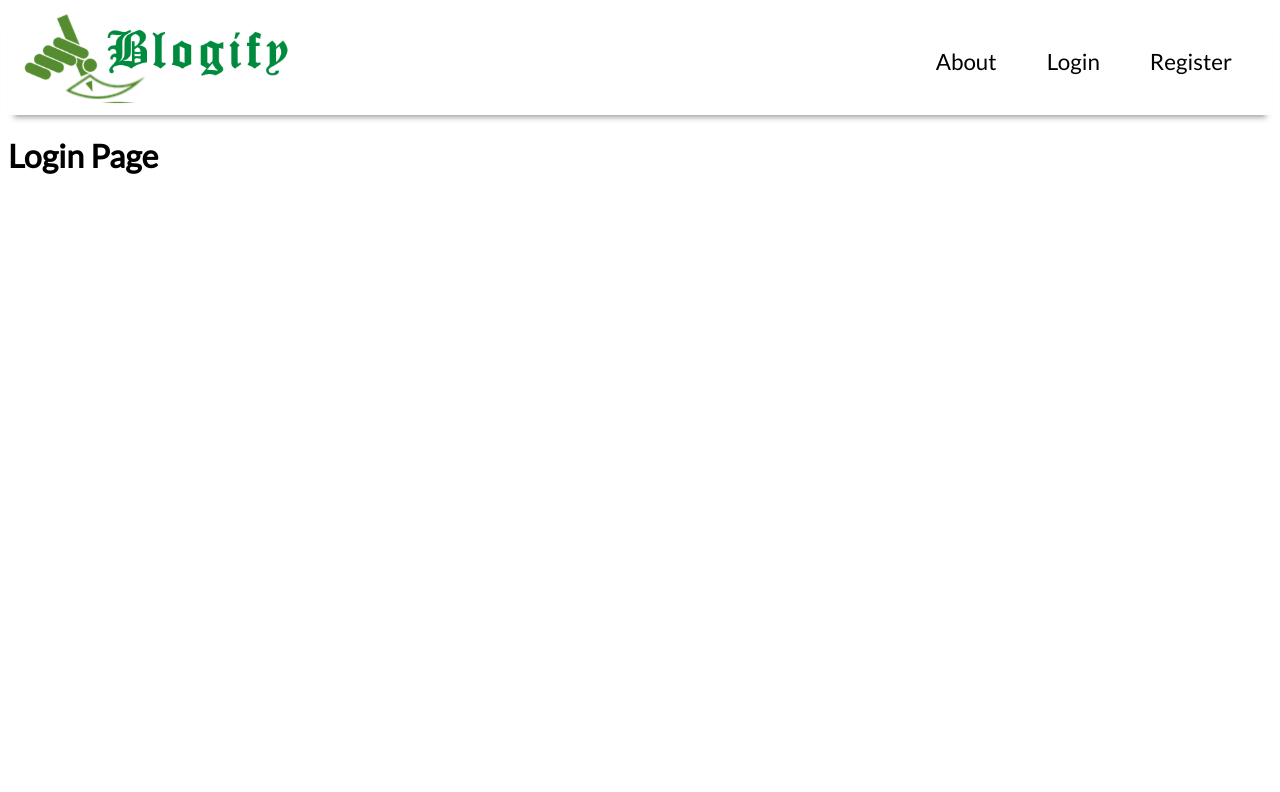
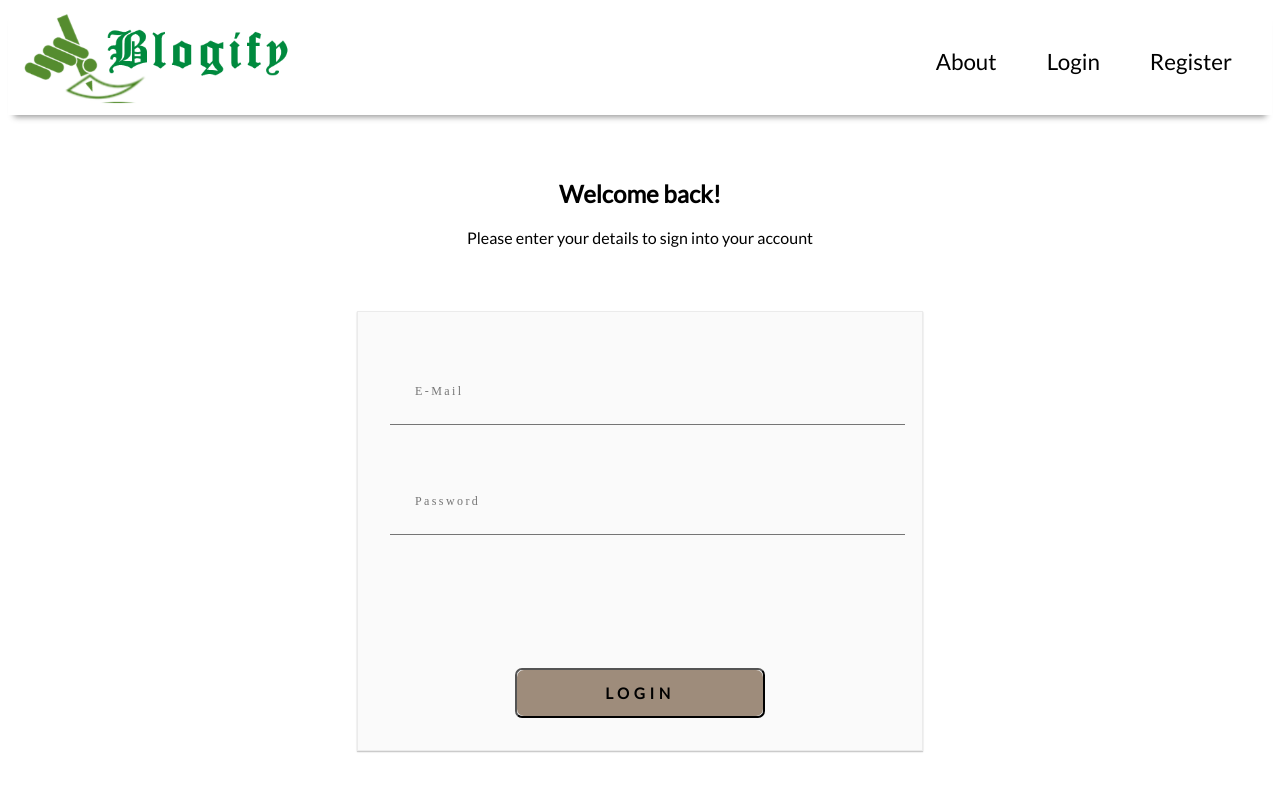
Before and after one commit to shubhamjha25/Blogify, a React (Create React App) app: page /login in a window 1280 px wide. Shown: the top 792 px of the page. Built offline with nearby package versions, Linux system fonts and the light colour scheme.

Commit message:
Login-Logout User

```diff
--- a/src/App.js
+++ b/src/App.js
@@ -4,6 +4,8 @@ import Menu from './components/Menu';
 import About from './components/About';
 import Register from './components/Register';
 import Login from './components/Login';
+import UserHome from './components/UserHome'
+import UserBlogs from './components/UserBlogs';
 import {Route, Switch} from 'react-router-dom';
 
 const App = () => {
@@ -11,6 +13,8 @@ const App = () => {
     <div className="App">
             <Switch>
                 <Route path="/" component={Menu} exact />
+                <Route path="/home" component={UserHome} exact />
+                <Route path="/blogs" component={UserBlogs} exact />
                 <Route path="/about" component={About} exact />
                 <Route path="/register" component={Register} exact />
                 <Route path="/login" component={Login} exact />
--- /dev/null
+++ b/src/components/Login.css
@@ -0,0 +1,158 @@
+hgroup {
+    text-align:center;
+    margin-top: 4em;
+}
+
+span {
+    font-size: 0.95em;
+    font-weight: 600;
+    letter-spacing: 0.3em;
+    line-height: 24px;
+    text-transform: uppercase;
+}
+
+.log-form {
+  width: 500px;
+  margin: 4em auto;
+  padding: 3em 2em 2em 2em;
+  background: #fafafa;
+  border: 1px solid #ebebeb;
+  box-shadow: rgba(0,0,0,0.14902) 0px 1px 1px 0px,rgba(0,0,0,0.09804) 0px 1px 2px 0px;
+}
+
+.group {
+  position: relative;
+  margin-bottom: 45px;
+}
+
+.log-input {
+  font-size: 18px;
+  padding: 10px 10px 10px 5px;
+  -webkit-appearance: none;
+  display: block;
+  background: #fafafa;
+  color: #636363;
+  width: 100%;
+  border: none;
+  border-radius: 0;
+  border-bottom: 1px solid #757575;
+}
+
+.log-input:focus { outline: none; }
+
+.log-form a {
+    font-size: 9px;
+    font-weight: 600;
+    letter-spacing: 0.3em;
+    line-height: 24px;
+    text-transform: uppercase;
+    color: #aaaaaa;
+}
+
+.left-align {
+    float: left;
+    text-align: left;
+}
+
+.right-align {
+    float: right;
+    text-align: right;
+}
+
+
+/*------------------------------------------------------------------
+[ Button same code as contact form ]*/
+
+.container-log-btn {
+  display: -webkit-box;
+  display: -webkit-flex;
+  display: -moz-box;
+  display: -ms-flexbox;
+  display: flex;
+  flex-wrap: wrap;
+  justify-content: center;
+  padding-top: 50px;
+}
+
+.log-form-btn {
+  display: -webkit-box;
+  display: -webkit-flex;
+  display: -moz-box;
+  display: -ms-flexbox;
+  display: flex;
+  justify-content: center;
+  align-items: center;
+  padding: 0 20px;
+  min-width: 250px;
+  height: 50px;
+  background-color: transparent;
+  border-radius:7px;
+  cursor: pointer;
+
+  font-size: 16px;
+  color: #000;
+  line-height: 1.2;
+  text-transform: uppercase;
+
+  -webkit-transition: all 0.4s;
+  -o-transition: all 0.4s;
+  -moz-transition: all 0.4s;
+  transition: all 0.4s;
+  position: relative;
+  z-index: 1;
+}
+
+.log-form-btn::before {
+  content: "";
+  display: block;
+  position: absolute;
+  z-index: -1;
+  width: 100%;
+  height: 100%;
+  top: 0;
+  left: 50%;
+  -webkit-transform: translateX(-50%);
+  -moz-transform: translateX(-50%);
+  -ms-transform: translateX(-50%);
+  -o-transform: translateX(-50%);
+  transform: translateX(-50%);
+  border-radius: 7px;
+  background-color: #9e8c7b;
+  pointer-events: none;
+
+  -webkit-transition: all 0.4s;
+  -o-transition: all 0.4s;
+  -moz-transition: all 0.4s;
+  transition: all 0.4s;
+}
+
+.log-form-btn:hover:before {
+  background-color: #916439;
+}
+
+input[type="text"], input[type="email"], input[type="password"], textarea, select {
+    background: transparent;
+    border: none;
+    font-family: "Montserrat";
+    font-size: 12px;
+    font-weight: 400;
+    letter-spacing: 0.2em;
+    line-height: 24px;
+    height: 42px;
+    padding-left: 20px;
+    padding-right: 20px;
+    text-transform: none;
+    width: 100%;
+}
+
+input[type="checkbox"]:not(:checked) + label, input[type="checkbox"]:checked + label {
+    color: #aaaaaa;
+    cursor: pointer;
+    font-size: 9px;
+    font-weight: 600;
+    letter-spacing: 0.3em;
+    padding-left: 10px;
+    padding-top: 6px;
+    position: relative;
+    text-transform: uppercase;
+}
--- a/src/components/Login.js
+++ b/src/components/Login.js
@@ -1,11 +1,68 @@
-import React from 'react';
+import React, {useState} from 'react';
 import Navbar from './Navbar';
+import './Login.css';
+import axios from 'axios';
+import {useHistory} from 'react-router-dom';
 
 const Login = () => {
+
+    const [user, setUser] = useState({
+        name: '',
+        email: '',
+        password: ''
+    });
+
+    const [err, setErr] = useState('');
+
+    const history = useHistory();
+
+    const onChangeInput = e => {
+        const { name, value } = e.target;
+        setUser({...user, [name]:value});
+        setErr('');
+    }
+
+    const loginSubmit = async e =>{
+        e.preventDefault()
+        try {
+            const res = await axios.post('https://obscure-shelf-45797.herokuapp.com/users/signin',{
+                email: user.email,
+                password: user.password
+            });
+            setUser({name: '', email: '', password: ''});
+            localStorage.setItem('tokenStore', res.data);
+            return history.push('/home');
+        } catch (err) {
+            err.response.data.msg && setErr(err.response.data.msg)
+        }
+    }
+
     return (
         <>
             <Navbar />
-            <h1>Login Page</h1>
+
+            <hgroup>
+                <h2>Welcome back!</h2>
+                <p>Please enter your details to sign into your account</p>
+            </hgroup>
+
+            <form onSubmit={loginSubmit} method="post" className = "log-form">
+                <div className="group log-input">
+                    <input type="email" id = "email" name = "email" placeholder = "E-Mail" required value={user.email} onChange={onChangeInput} />
+                </div>
+
+                <div className="group log-input">
+                    <input type="password" id = "password" name = "password"  placeholder = "Password" required value={user.password} autoComplete="true" onChange={onChangeInput} />
+                </div>
+
+                <br /><br />
+
+                <div className="container-log-btn">
+                    <button type="submit" name = "btn_submit" className="log-form-btn">
+                    <span>Login</span>
+                    </button>
+                </div>
+            </form>
         </>
     );
 }
--- a/src/components/Navbar.js
+++ b/src/components/Navbar.js
@@ -5,15 +5,39 @@ import { Link } from 'react-router-dom';
 
 function Navbar() {
 
+    const logoutSubmit = () => {
+        localStorage.clear();
+    }
+
+    var isAuth = false;
+    var token = localStorage.getItem('tokenStore');
+    if(token)
+        isAuth = true;
+    else
+        isAuth = false;
+
     return (
         <section className="navbar">
             <div className="logo">
                 <Link to="/" style={{ textDecoration: 'none', color: 'black' }}><img className="blogify-logo" src={Logo} alt="Blogify Logo"/></Link>
             </div>
             <ul className="nav-list">
-                <li><Link to="/about" style={{ textDecoration: 'none', color: 'black' }}>About</Link></li>
-                <li><Link to="/login" style={{ textDecoration: 'none', color: 'black' }}>Login</Link></li>
-                <li><Link to="/register" style={{ textDecoration: 'none', color: 'black' }}>Register</Link></li>
+                {
+                    isAuth
+                    ?
+                        <>
+                            <li><Link to="/home" style={{ textDecoration: 'none', color: 'black' }}>Home</Link></li>
+                            <li><Link to="/blogs" style={{ textDecoration: 'none', color: 'black' }}>Your Blogs</Link></li>
+                            <li>Write a Blog</li>
+                            <li onClick={logoutSubmit}><Link to="/" style={{ textDecoration: 'none', color: 'black' }}>Logout</Link></li>
+                        </>
+                    :
+                        <>
+                            <li><Link to="/about" style={{ textDecoration: 'none', color: 'black' }}>About</Link></li>
+                            <li><Link to="/login" style={{ textDecoration: 'none', color: 'black' }}>Login</Link></li>
+                            <li><Link to="/register" style={{ textDecoration: 'none', color: 'black' }}>Register</Link></li>
+                        </>
+                }
             </ul>
         </section>
     )
--- a/src/components/UserBlogs.js
+++ b/src/components/UserBlogs.js
@@ -1,8 +1,12 @@
 import React from 'react';
+import Navbar from './Navbar';
 
 const UserBlogs = () => {
     return (
-        <h1>User Blogs Page (Your Blogs ...)</h1>
+        <>
+            <Navbar />
+            <h1>User Blogs Page (Your Blogs ...)</h1>
+        </>
     );
 }
 
--- a/src/components/UserHome.js
+++ b/src/components/UserHome.js
@@ -1,6 +1,7 @@
 import React, { useEffect, useState } from 'react';
 import axios from 'axios'
 import './AllBlogs.css';
+import Navbar from './Navbar';
 
 const UserHome = () => {
 
@@ -17,6 +18,7 @@ const UserHome = () => {
 
     return (
         <>
+            <Navbar />
             <h1>Here's Everything For You To Read!</h1>
             <div className="blog-card-container">
                 {
```
